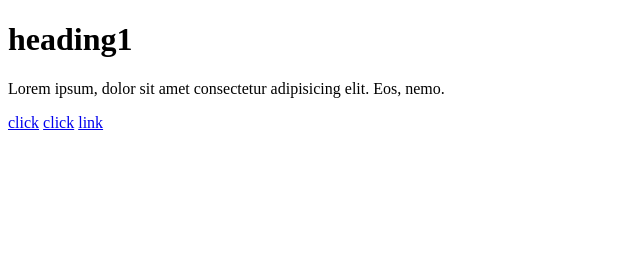
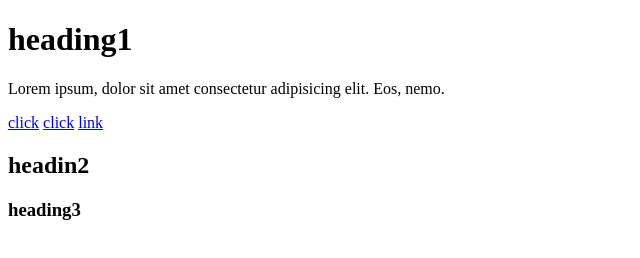
Before and after one commit to likhithsv41/second-repo, a plain HTML site: page index.html in a window 1280 px wide. Shown: the whole page, without its empty margins (0-640 px from the left). Drawn offline with Linux system fonts and the light colour scheme.

Commit message:
this is 3rd commit

```diff
--- a/index.html
+++ b/index.html
@@ -13,5 +13,8 @@
     <a href="#">click</a>
     <a href="#">link</a>
 
+    <h2>headin2</h2>
+    <h3>heading3</h3>
+
 </body>
 </html>
```
